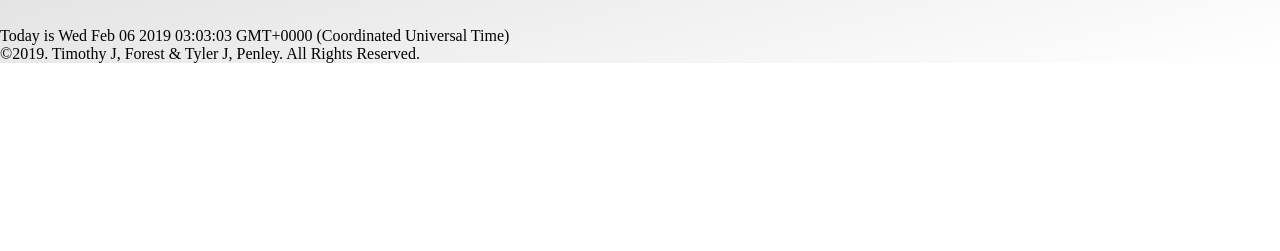
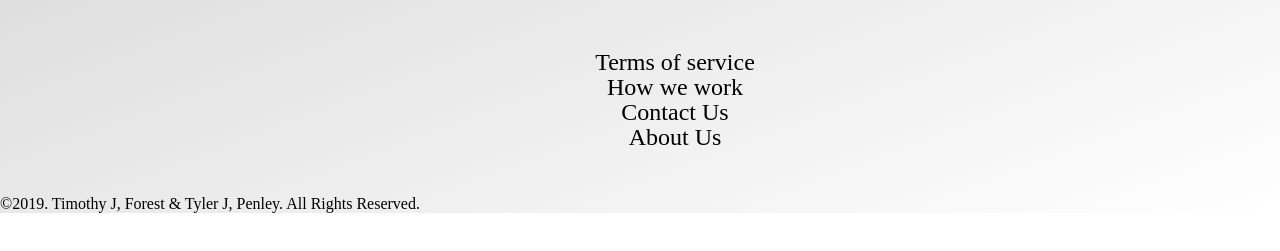
Before and after one commit to tntcomputersofficial/Website, a plain HTML site: page prebuilt.html in a window 1280 px wide. Shown: the part 269-520 px from the top of the page. Drawn offline with Linux system fonts and the light colour scheme.

Commit message:
Foot nav fix "all files synced"

```diff
--- a/prebuilt.html
+++ b/prebuilt.html
@@ -37,11 +37,16 @@
 	<p>These are some PC's that we have built over the years.</p>
 <!--</div>-->
 </div>
-</body>
+<div id="footNav">
+	<ul>
+        <li id="termsOfService"><a href="404.html">Terms of service</a></li>
+		<li id="howWeWork"><a href="404.html">How we work</a></li>
+		<li id="Contact"><a href="Contact.html">Contact Us</a></li>
+		<li id="About"><a href="About.html">About Us</a></li>
+    </ul>
+</div>
 <footer>
-	<script>
-		document.write("Today is " + Date() + "<br />");
-    </script>
     &copy;2019. Timothy J, Forest & Tyler J, Penley. All Rights Reserved.
 </footer>
+</body>
 </html>
```
Also changed, not shown: About.html (+0 -1 lines), Index.html (+0 -1 lines).
